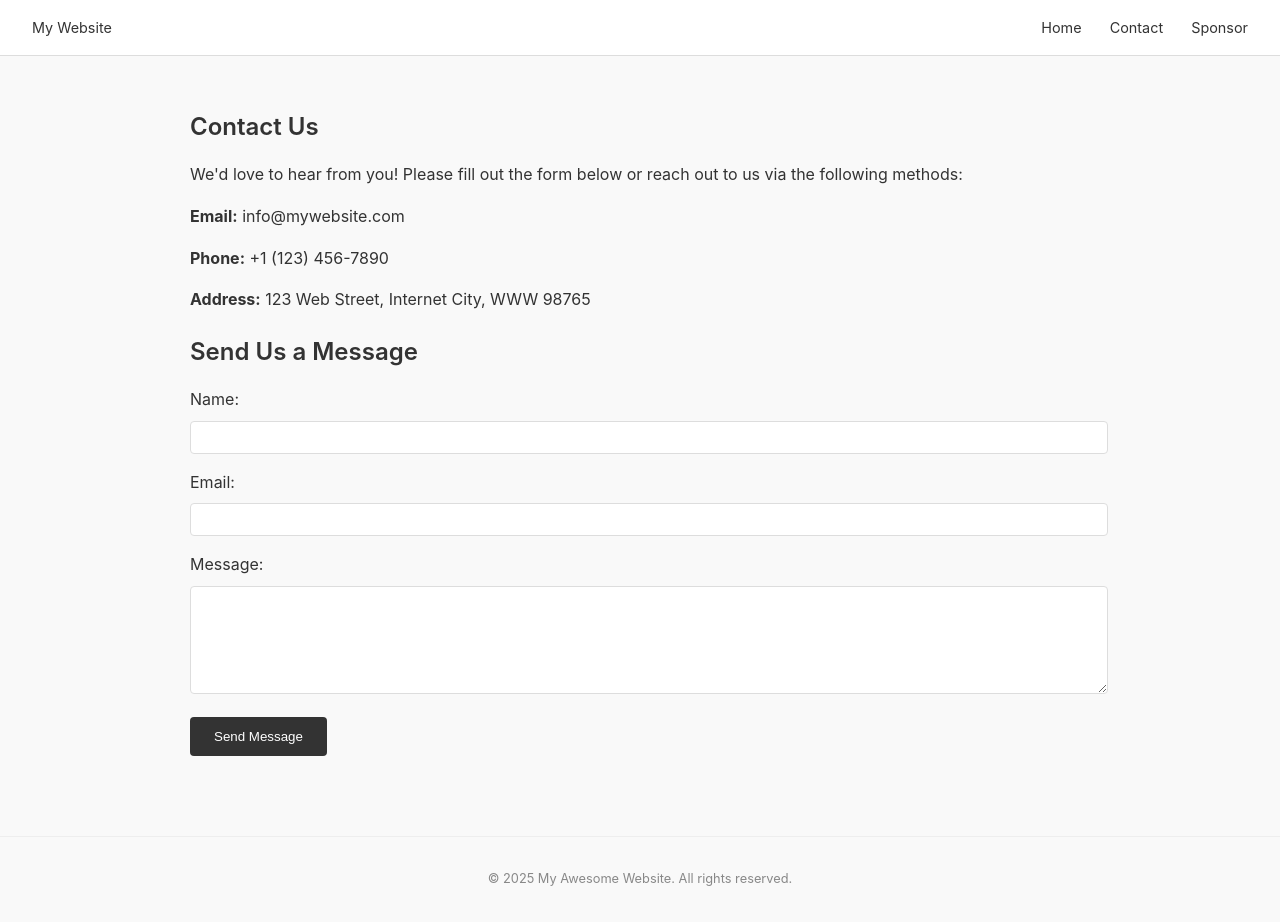
After one commit to aya-aladdin/checkpoint, a Flask app: page /contact.html in a window 1280 px wide. The commit adds this page. Run offline with Flask 3, Linux system fonts and the light colour scheme.

Commit message:
done template, no words

```diff
--- a/app.py
+++ b/app.py
@@ -1,10 +1,19 @@
-from flask import Flask, render_template
+from flask import Flask, render_template, url_for
 
 app = Flask(__name__)
 
 @app.route('/')
+@app.route('/home.html')
 def home():
     return render_template('home.html')
 
+@app.route('/contact.html')
+def contact():
+    return render_template('contact.html')
+
+@app.route('/sponsor.html')
+def sponsor():
+    return render_template('sponsor.html')
+
 if __name__ == '__main__':
     app.run(debug=True)
--- /dev/null
+++ b/templates/contact.html
@@ -0,0 +1,56 @@
+<!DOCTYPE html>
+<html lang="en">
+<head>
+    <meta charset="UTF-8">
+    <meta name="viewport" content="width=device-width, initial-scale=1.0">
+    <title>Contact Us</title>
+    <link rel="stylesheet" href="{{ url_for('static', filename='style.css') }}">
+</head>
+<body>
+
+    <header>
+        <nav class="navbar">
+            <span>My Website</span>
+            <div>
+                <a href="{{ url_for('home') }}">Home</a>
+                <a href="{{ url_for('contact') }}">Contact</a>
+                <a href="{{ url_for('sponsor') }}">Sponsor</a>
+            </div>
+        </nav>
+    </header>
+
+    <main>
+        <section>
+            <h1>Contact Us</h1>
+            <p>We'd love to hear from you! Please fill out the form below or reach out to us via the following methods:</p>
+            <p><strong>Email:</strong> info@mywebsite.com</p>
+            <p><strong>Phone:</strong> +1 (123) 456-7890</p>
+            <p><strong>Address:</strong> 123 Web Street, Internet City, WWW 98765</p>
+
+            <h2>Send Us a Message</h2>
+            <form action="#" method="POST">
+                <p>
+                    <label for="name">Name:</label><br>
+                    <input type="text" id="name" name="name" required style="width: 100%; padding: 0.5rem; margin-top: 0.5rem; border: 1px solid #ddd; border-radius: 4px;">
+                </p>
+                <p>
+                    <label for="email">Email:</label><br>
+                    <input type="email" id="email" name="email" required style="width: 100%; padding: 0.5rem; margin-top: 0.5rem; border: 1px solid #ddd; border-radius: 4px;">
+                </p>
+                <p>
+                    <label for="message">Message:</label><br>
+                    <textarea id="message" name="message" rows="6" required style="width: 100%; padding: 0.5rem; margin-top: 0.5rem; border: 1px solid #ddd; border-radius: 4px;"></textarea>
+                </p>
+                <p>
+                    <button type="submit" style="background-color: #333; color: #fff; padding: 0.75rem 1.5rem; border: none; border-radius: 4px; cursor: pointer;">Send Message</button>
+                </p>
+            </form>
+        </section>
+    </main>
+
+    <footer>
+        &copy; 2025 My Awesome Website. All rights reserved.
+    </footer>
+
+</body>
+</html>
--- a/templates/home.html
+++ b/templates/home.html
@@ -12,9 +12,9 @@
     <nav class="navbar">
       <div><strong>Checkpoint</strong></div>
       <div>
-        <a href="#home">Home</a>
-        <a href="#contact">Contact</a>
-        <a href="#sponsor">Sponsor Us!</a>
+        <a href="{{ url_for('home') }}">Home</a>
+        <a href="{{ url_for('contact') }}">Contact</a>
+        <a href="{{ url_for('sponsor') }}">Sponsor</a>
       </div>
     </nav>
   </header>
```
Also changed, not shown: templates/sponsor.html (added, +44 -0 lines).
